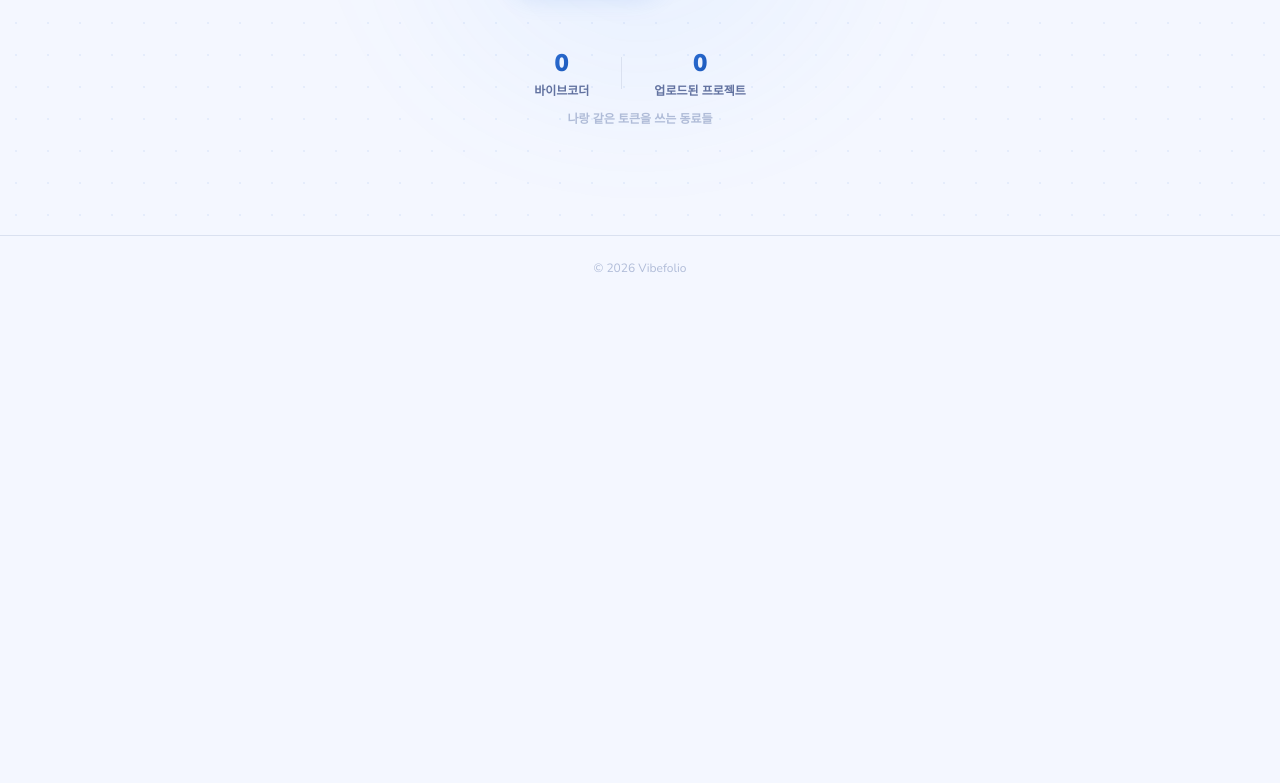
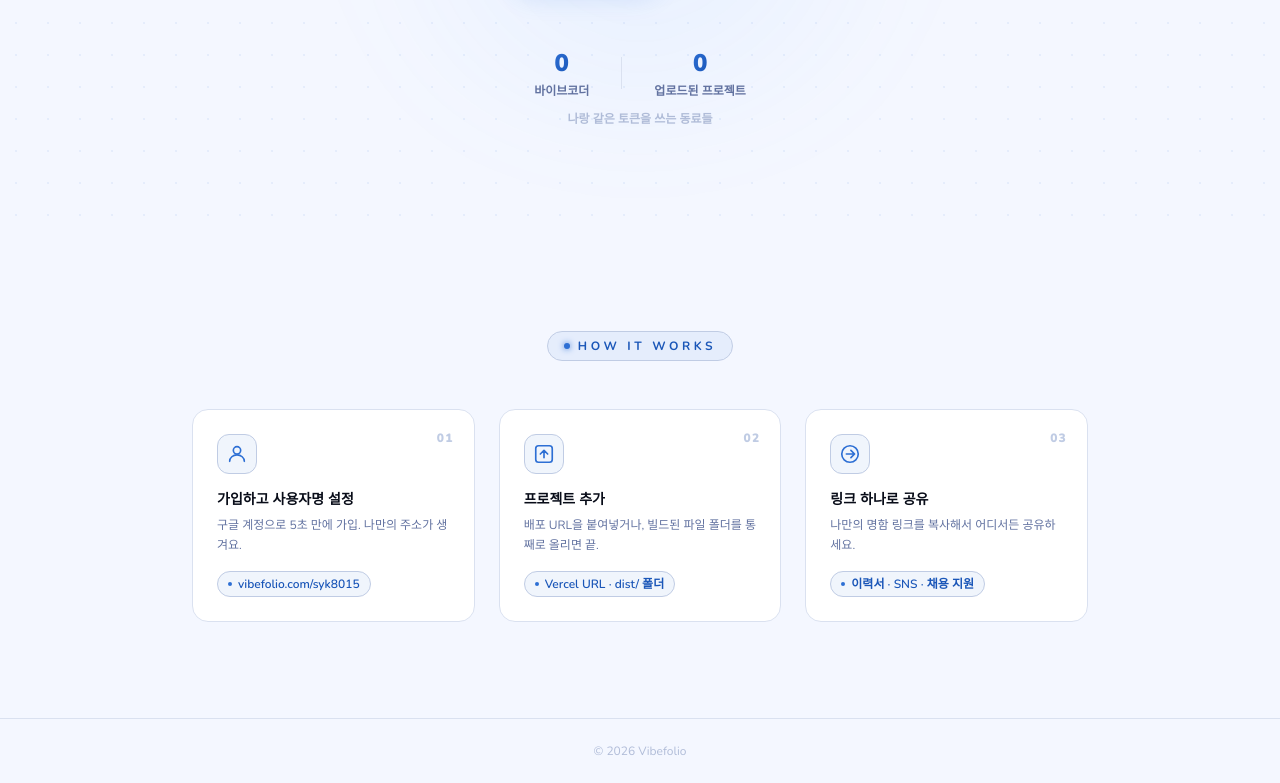
Before and after one commit to syk8015/vibefolio, a Next.js app: page / in a window 1280 px wide. Shown: the part 569-1352 px from the top of the page. Before the commit the page ends 869 px from the top, so only its background shows below. Built offline with nearby package versions, Linux system fonts and the light colour scheme; no server answers; the database is empty.

Commit message:
Add How it works section to landing page
Co-Authored-By: Claude Sonnet 4.6 <noreply@anthropic.com>

```diff
--- a/app/page.tsx
+++ b/app/page.tsx
@@ -1,3 +1,4 @@
+import type React from "react";
 import Link from "next/link";
 import { createClient } from "@/lib/supabase/server";
 import HomeProfileMenu from "@/components/HomeProfileMenu";
@@ -200,6 +201,61 @@ export default async function LandingPage() {
         )}
       </section>
 
+      {/* How it works */}
+      <section className="relative z-10 py-24 px-6">
+        <div className="max-w-4xl mx-auto">
+          {/* Section label */}
+          <div className="flex items-center justify-center mb-12">
+            <div className="flex items-center gap-2 px-4 py-1.5 rounded-full"
+              style={{ border: "1px solid var(--border-bright)", background: "var(--blue-tint)" }}>
+              <div className="w-1.5 h-1.5 rounded-full" style={{ background: "var(--blue)", boxShadow: "0 0 6px var(--blue)" }} />
+              <span className="text-xs tracking-[0.3em] uppercase font-bold" style={{ color: "var(--blue-bright)", fontFamily: "var(--font-nunito)" }}>
+                How it works
+              </span>
+            </div>
+          </div>
+
+          <div className="grid grid-cols-1 md:grid-cols-3 gap-6">
+            <HowItWorksStep
+              number="01"
+              title="가입하고 사용자명 설정"
+              desc="구글 계정으로 5초 만에 가입. 나만의 주소가 생겨요."
+              example="vibefolio.com/syk8015"
+              icon={
+                <svg width="22" height="22" viewBox="0 0 24 24" fill="none">
+                  <circle cx="12" cy="8" r="4" stroke="currentColor" strokeWidth="1.8"/>
+                  <path d="M4 20c0-4 3.6-7 8-7s8 3 8 7" stroke="currentColor" strokeWidth="1.8" strokeLinecap="round"/>
+                </svg>
+              }
+            />
+            <HowItWorksStep
+              number="02"
+              title="프로젝트 추가"
+              desc="배포 URL을 붙여넣거나, 빌드된 파일 폴더를 통째로 올리면 끝."
+              example="Vercel URL · dist/ 폴더"
+              icon={
+                <svg width="22" height="22" viewBox="0 0 24 24" fill="none">
+                  <path d="M12 16V8M8 12l4-4 4 4" stroke="currentColor" strokeWidth="1.8" strokeLinecap="round" strokeLinejoin="round"/>
+                  <rect x="3" y="3" width="18" height="18" rx="3" stroke="currentColor" strokeWidth="1.8"/>
+                </svg>
+              }
+            />
+            <HowItWorksStep
+              number="03"
+              title="링크 하나로 공유"
+              desc="나만의 명함 링크를 복사해서 어디서든 공유하세요."
+              example="이력서 · SNS · 채용 지원"
+              icon={
+                <svg width="22" height="22" viewBox="0 0 24 24" fill="none">
+                  <path d="M8 12h8M13 8l4 4-4 4" stroke="currentColor" strokeWidth="1.8" strokeLinecap="round" strokeLinejoin="round"/>
+                  <circle cx="12" cy="12" r="9" stroke="currentColor" strokeWidth="1.8"/>
+                </svg>
+              }
+            />
+          </div>
+        </div>
+      </section>
+
       {/* PiP portfolio preview — scroll-synced */}
       {pipProfile && (
         <PortfolioPipSection
@@ -228,6 +284,55 @@ function Logo() {
   );
 }
 
+function HowItWorksStep({
+  number, title, desc, example, icon,
+}: {
+  number: string; title: string; desc: string; example: string; icon: React.ReactNode;
+}) {
+  return (
+    <div
+      className="relative flex flex-col gap-4 p-6 rounded-2xl"
+      style={{ background: "var(--surface)", border: "1px solid var(--border)" }}
+    >
+      {/* Step number */}
+      <span
+        className="absolute top-5 right-5 text-xs font-black tracking-widest"
+        style={{ color: "var(--border-bright)", fontFamily: "var(--font-nunito)" }}
+      >
+        {number}
+      </span>
+
+      {/* Icon */}
+      <div
+        className="w-10 h-10 rounded-xl flex items-center justify-center"
+        style={{ background: "var(--blue-tint)", border: "1px solid var(--border-bright)", color: "var(--blue)" }}
+      >
+        {icon}
+      </div>
+
+      <div className="flex flex-col gap-1.5">
+        <h3 className="font-black text-sm" style={{ color: "var(--text-primary)", fontFamily: "var(--font-nunito)" }}>
+          {title}
+        </h3>
+        <p className="text-xs leading-relaxed" style={{ color: "var(--text-secondary)", fontFamily: "var(--font-nunito)", fontWeight: 400 }}>
+          {desc}
+        </p>
+      </div>
+
+      {/* Example pill */}
+      <div
+        className="inline-flex items-center gap-1.5 px-2.5 py-1 rounded-full self-start"
+        style={{ background: "var(--blue-tint)", border: "1px solid var(--border-bright)" }}
+      >
+        <div className="w-1 h-1 rounded-full" style={{ background: "var(--blue)" }} />
+        <span className="text-xs font-semibold" style={{ color: "var(--blue-bright)", fontFamily: "var(--font-nunito)" }}>
+          {example}
+        </span>
+      </div>
+    </div>
+  );
+}
+
 function Stat({ value, label }: { value: string; label: string }) {
   return (
     <div className="flex flex-col items-center gap-1">
```
